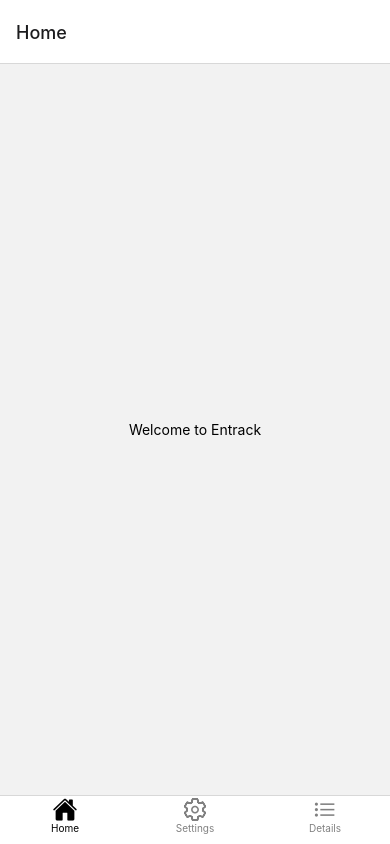
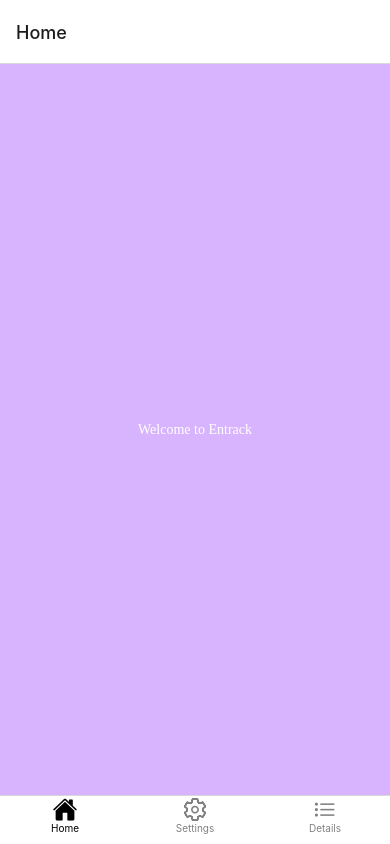
Before and after one commit to Southeastern-Louisiana-University/cmps383-2023-sp-p03-cmps383-2023-sp-p03-g08, a React Native app in the folder SP23-P03-Mobile/: screen / in a window 390 px wide. Built offline with nearby package versions, Linux system fonts and the light colour scheme.

Commit message:
adding backing ground and front color

```diff
--- a/SP23-P03-Mobile/navigation/screens/DetailsScreen.js
+++ b/SP23-P03-Mobile/navigation/screens/DetailsScreen.js
@@ -1,13 +1,27 @@
 import React from "react";
-import { View, Text } from 'react-native';
+import { StyleSheet, View, Text } from 'react-native';
 
 export default function DetailsScreen({ navigation }) {
     return (
-        <View style={{ flex: 1, alignItems: 'center', justifyContent: 'center' }}>
+        <View style={styles.container}>
             <Text
                 onPress={() => navigation.navigate('Home')}
-                style={{ frontSize: 26, frontWeight: 'bold' }}> Details Screen</Text>
+                style={styles.baseText}> Details Screen</Text>
 
         </View>
     )
 }
+const styles = StyleSheet.create({
+    baseText: {
+        fontFamily: 'Nunito Sans',
+        color: 'white',
+        frontSize: 26,
+        frontWeight: 'bold'
+    },
+    container: {
+        flex: 1,
+        backgroundColor: '#d8b4fe',
+        alignItems: 'center',
+        justifyContent: 'center',
+    },
+});
--- a/SP23-P03-Mobile/navigation/screens/HomeScreen.js
+++ b/SP23-P03-Mobile/navigation/screens/HomeScreen.js
@@ -1,12 +1,26 @@
 import React from 'react';
-import { View, Text } from 'react-native';
+import { StyleSheet, View, Text } from 'react-native';
 
 export default function HomeScreen({ navigation }) {
     return (
-        <View style={{ flex: 1, alignItems: 'center', justifyContent: 'center' }}>
+        <View style={styles.container}>
             <Text
                 onPress={() => alert('This is the "Home" screen.')}
-                style={{ frontSize: 26, frontWeight: 'bold' }}>Welcome to Entrack</Text>
+                style={styles.baseText}>Welcome to Entrack</Text>
         </View>
     );
 }
+const styles = StyleSheet.create({
+    baseText: {
+        fontFamily: 'Nunito Sans',
+        color: 'white',
+        frontSize: 26,
+        frontWeight: 'bold'
+    },
+    container: {
+        flex: 1,
+        backgroundColor: '#d8b4fe',
+        alignItems: 'center',
+        justifyContent: 'center',
+    },
+});
--- a/SP23-P03-Mobile/navigation/screens/SettingsScreen.js
+++ b/SP23-P03-Mobile/navigation/screens/SettingsScreen.js
@@ -1,13 +1,27 @@
-import React from "react";
-import { View, Text } from 'react-native';
+import React from 'react';
+import { StyleSheet, View, Text } from 'react-native';
 
 export default function SettingsScreen({ navigation }) {
     return (
-        <View style={{ flex: 1, alignItems: 'center', justifyContent: 'center' }}>
-            <Text
-                onPress={() => navigation.navigate('Home')}
-                style={{ frontSize: 26, frontWeight: 'bold' }}> Settings Screen</Text>
+        <View style={styles.container}>
+            <Text onPress={() => navigation.navigate('Home')} style={styles.baseText}>
+                Settings Screen
+            </Text>
+        </View>
+    );
+}
 
-        </View>
-    )
-}
+const styles = StyleSheet.create({
+    baseText: {
+        fontFamily: 'Nunito Sans',
+        color: 'white',
+        frontSize: 26,
+        frontWeight: 'bold',
+    },
+    container: {
+        flex: 1,
+        backgroundColor: '#d8b4fe',
+        alignItems: 'center',
+        justifyContent: 'center',
+    },
+});
```
